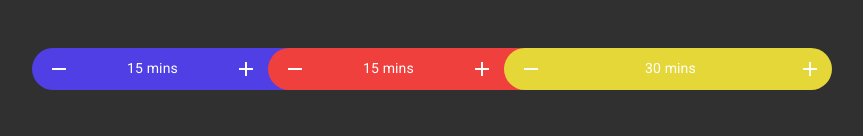
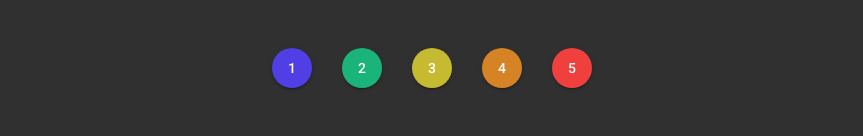
Before and after one commit to adam-zheleznyak/musicline, a Vue app: page /dashboard in a window 1280 px wide. Shown: the part 176-312 px from the top of the page, without its empty margins (208-1071 px from the left). Built offline with nearby package versions, Linux system fonts and the light colour scheme; what vue-js-popover would draw is missing.

Commit message:
Add Selectors

```diff
--- /dev/null
+++ b/src/components/Selector.vue
@@ -0,0 +1,38 @@
+<template>
+    <md-button class="md-icon-button md-raised selector" :class="[`intense-${num}`]" @click="add_elem([num, 15])">
+        {{ num }}
+    </md-button>
+</template>
+
+<script>
+import { mapMutations } from 'vuex'
+export default {
+    name: 'Selector',
+    props: {
+        num: Number
+    },
+    methods: mapMutations(['add_elem'])
+}
+</script>
+
+<style scoped>
+.intense-1 {
+    background-color: #4F3FE4 !important;
+}
+
+.intense-2 {
+    background-color: #1ab47b !important;
+}
+
+.intense-3 {
+    background-color: #c6ba31 !important;
+}
+
+.intense-4 {
+    background-color: #D68325 !important;
+}
+
+.intense-5 {
+    background-color: #F0403E !important;
+}
+</style>
--- a/src/store.js
+++ b/src/store.js
@@ -19,7 +19,14 @@ export default new Vuex.Store({
             if (state.schedule[index][1] - 15 > 0) {
                 Vue.set(state.schedule[index], 1, state.schedule[index][1] - 15)
             } else {
-                Vue.set(state.schedule[index], 1, 0)
+                state.schedule.splice(index, 1)
+            }
+        },
+        add_elem (state, payload) {
+            if (state.schedule.length > 0 && state.schedule[state.schedule.length-1][0] === payload[0]) {
+                Vue.set(state.schedule[state.schedule.length-1], 1, state.schedule[state.schedule.length-1][1] + payload[1])
+            } else if (state.schedule.length < 5) {
+                state.schedule.push(payload)
             }
         }
     },
--- a/src/views/Dashboard.vue
+++ b/src/views/Dashboard.vue
@@ -1,6 +1,9 @@
 <template>
     <div class="dashboard">
         <div><img src="../assets/logo.svg" class="logo"></div>
+        <div class="selector-wrapper">
+            <Selector v-for="num in [1,2,3,4,5]" :num="num" :key="`${num}`"/>
+        </div>
         <Timeline />
         <Track
           prevUrl="https://images.rapgenius.com/dc547861a593b54a64ea80a468661ade.1000x1000x1.png"
@@ -14,12 +17,14 @@
 <script>
 import Timeline from '@/components/Timeline.vue'
 import Track from '@/components/Track.vue'
+import Selector from '@/components/Selector.vue'
 
 export default {
     name: 'Dashboard',
     components: {
         Timeline,
-        Track
+        Track,
+        Selector
     }
 }
 </script>
@@ -35,4 +40,30 @@ export default {
 .dashboard > div {
     margin: 25px;
 }
+
+.selector {
+    margin-left: 15px !important;
+    margin-right: 15px !important;
+}
+
+.intense-1 {
+    background-color: #4F3FE4;
+}
+
+.intense-2 {
+    background-color: #1ab47b;
+}
+
+.intense-3 {
+    background-color: #c6ba31;
+}
+
+.intense-4 {
+    background-color: #D68325;
+}
+
+.intense-5 {
+    background-color: #F0403E;
+}
+
 </style>
```
